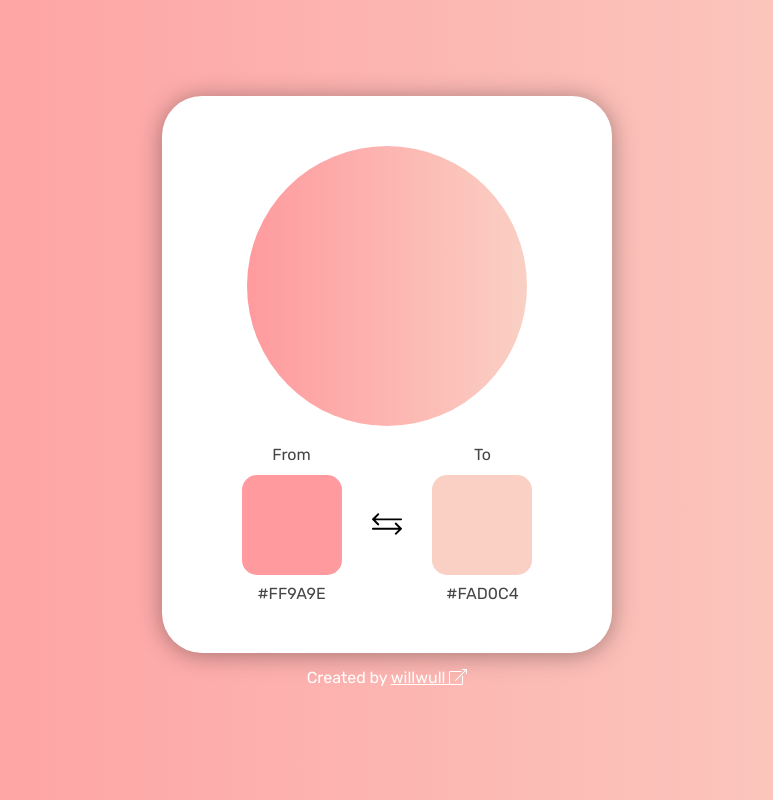
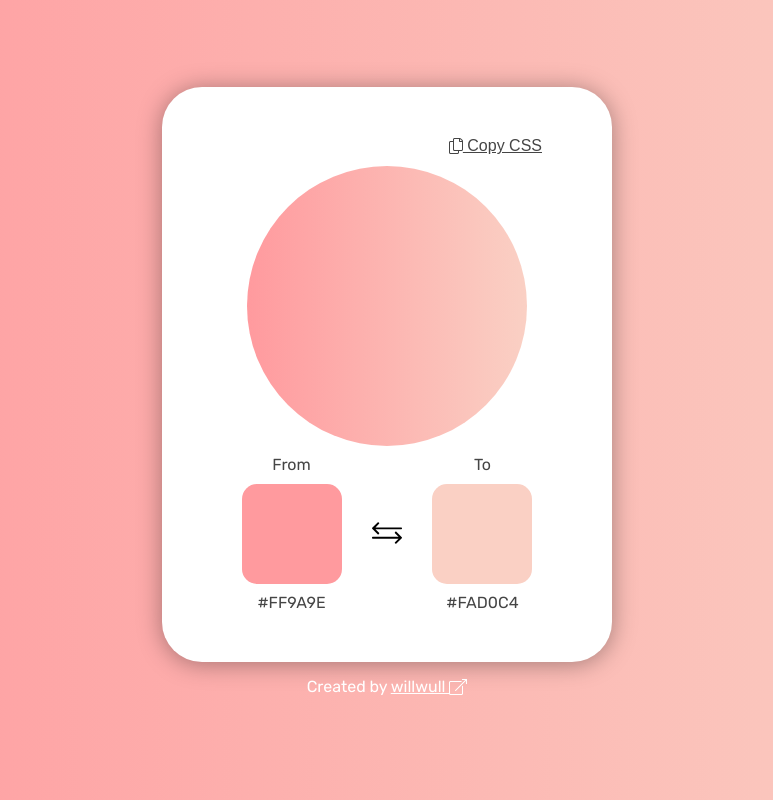
Before and after one commit to willwull/gradient-picker, a React (Create React App) app: page / in a window 1280 px wide. Shown: the whole page, without its empty margins (253-1026 px from the left). Built offline with nearby package versions, Linux system fonts and the light colour scheme.

Commit message:
✅ Add copy CSS button

```diff
--- a/package.json
+++ b/package.json
@@ -3,6 +3,7 @@
   "version": "0.1.0",
   "private": true,
   "dependencies": {
+    "clipboard": "^1.7.1",
     "color": "^2.0.0",
     "node-sass-chokidar": "0.0.3",
     "normalize.css": "^7.0.0",
--- a/src/components/App.js
+++ b/src/components/App.js
@@ -62,6 +62,7 @@ class App extends React.Component {
         <div className="app-inner">
           <Card
             gradientCSS={gradientCSS}
+            textColor={textColor}
             colors={this.state.colors}
             flipColors={this.flipColors}
           />
--- a/src/components/Card.js
+++ b/src/components/Card.js
@@ -1,4 +1,5 @@
 import React from "react";
+import Clipboard from "clipboard";
 import ColorBox from "./ColorBox";
 import "../stylesheets/Card.css";
 
@@ -6,6 +7,7 @@ import "../stylesheets/Card.css";
  * Card
  *
  * @prop {String} gradientCSS  CSS rule for the app gradient
+ * @prop {Color} textColor     The text color that fits the gradient
  * @prop {Object} colors       An object containing "from" and "to" colors
  * @prop {Function} flipColors A function to flip to and from colors
  */
@@ -14,6 +16,8 @@ class Card extends React.Component {
     super(props);
 
     this.state = { flipped: false };
+
+    new Clipboard(".copy-btn");
 
     this.handleClick = this.handleClick.bind(this);
   }
@@ -24,12 +28,22 @@ class Card extends React.Component {
     this.setState({ flipped: !this.state.flipped });
   }
 
+  getCopyText() {
+    return `background: ${this.props.gradientCSS};`;
+  }
+
   render() {
-    const circleClass = { background: this.props.gradientCSS };
+    const circleStyle = {
+      background: this.props.gradientCSS,
+      color: this.props.textColor,
+    };
     const btnClass = this.state.flipped ? "flip-btn" : "flip-btn flipped";
     return (
       <div id="card-container">
-        <div className="card-circle" style={circleClass}></div>
+        <button className="copy-btn" data-clipboard-text={this.getCopyText()}>
+          <i className="fal fa-copy"></i> Copy CSS
+        </button>
+        <div className="card-circle" style={circleStyle}></div>
         <div className="card-colors">
           <ColorBox label="From" color={this.props.colors.from} />
           <div className="flip-container">
--- a/src/stylesheets/Card.scss
+++ b/src/stylesheets/Card.scss
@@ -10,11 +10,21 @@
 }
 
 .card-circle {
+  @include center-children;
   --size: 280px;
   height: var(--size);
   width: var(--size);
   border-radius: 100%;
-  margin: 0 auto 20px auto;
+  margin: 10px auto 10px auto;
+}
+
+.copy-btn {
+  @include remove-btn-default;
+  color: inherit;
+  cursor: pointer;
+  text-decoration: underline;
+  display: block;
+  margin: 0 20px 0 auto;
 }
 
 .card-colors {
@@ -28,10 +38,7 @@
 }
 
 .flip-btn {
-  background: none;
-  border: none;
-  outline: none;
-  padding: 0;
+  @include remove-btn-default;
   cursor: pointer;
   transform: rotateY(0);
   transition: all 300ms;
--- a/src/stylesheets/_shared.scss
+++ b/src/stylesheets/_shared.scss
@@ -3,3 +3,10 @@
   align-items: center;
   justify-content: center;
 }
+
+@mixin remove-btn-default {
+  background: none;
+  border: none;
+  outline: none;
+  padding: 0;
+}
```
